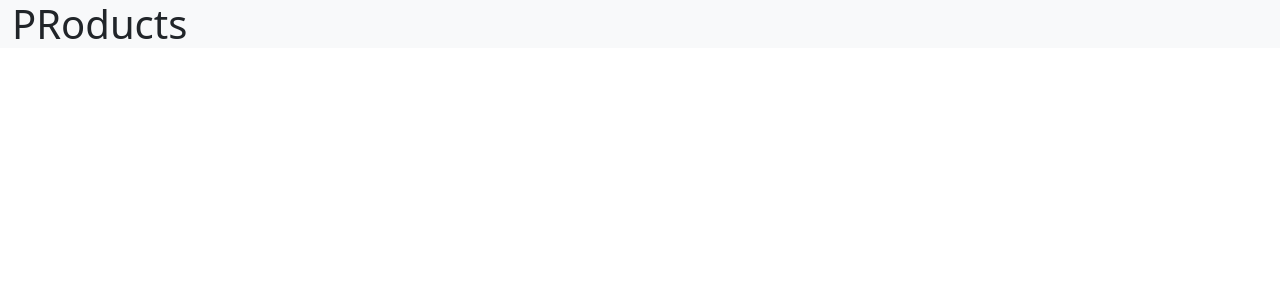
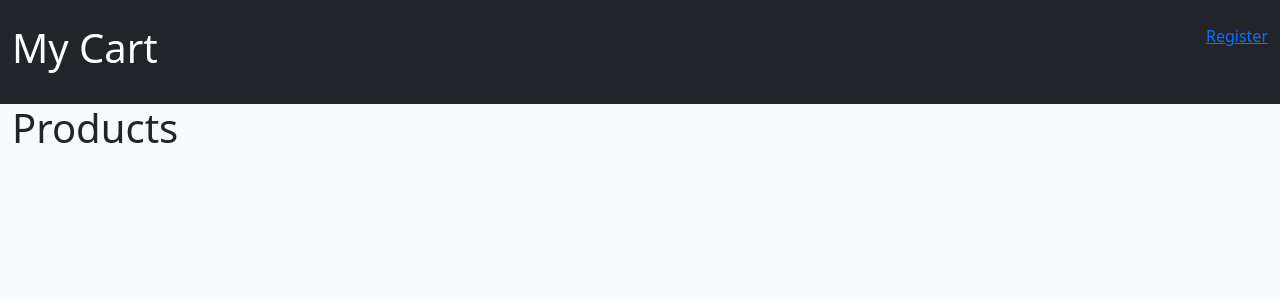
Before and after one commit to aranghattechnologies/ecomdemo, a React (Create React App) app: page / in a window 1280 px wide. Shown: the top 300 px of the page. Built offline with nearby package versions, Linux system fonts and the light colour scheme.

Commit message:
chore: Update routes file and add new route for "/" path

```diff
--- a/src/App.tsx
+++ b/src/App.tsx
@@ -1,9 +1,28 @@
 import React from 'react';
+import { Outlet } from 'react-router-dom';
 
 function App() {
   return (
-    <div className='container-fluid bg-light'>
-         <h1>PRoducts</h1>
+    <div className='container-fluid bg-light p-0 m-0 vh-100'>
+        <nav className="nav bg-dark text-white py-4">
+
+           <div className="container-fluid">  <div className="row">
+            <div className="col">
+                <h1>My Cart</h1>
+            </div>
+            <div className="col-auto">
+                <a href='/register'>Register</a>
+            </div>
+          </div>
+           </div>
+        </nav>
+        <div className="container-fluid">
+          <div className="row">
+             <div className="col">
+               <Outlet />
+             </div>
+          </div>
+        </div>
     </div>
   );
 }
--- a/src/common/routes.ts
+++ b/src/common/routes.ts
@@ -1,9 +1,13 @@
 import path from "path";
 import { createBrowserRouter } from "react-router-dom";
 import App from "../App";
+import { Children, Component } from "react";
+import Products from "../pages/Products";
 
 const routes = [
-    { path : "/", Component : App }
+    { path : "/", Component : App, children : [
+        {path : "/", Component : Products}
+    ]}
 ];
 
 const router = createBrowserRouter(routes);
--- /dev/null
+++ b/src/pages/Products.tsx
@@ -0,0 +1,5 @@
+export default function Products() {
+    return (<>
+        <h1>Products</h1>
+    </>)
+}
```
